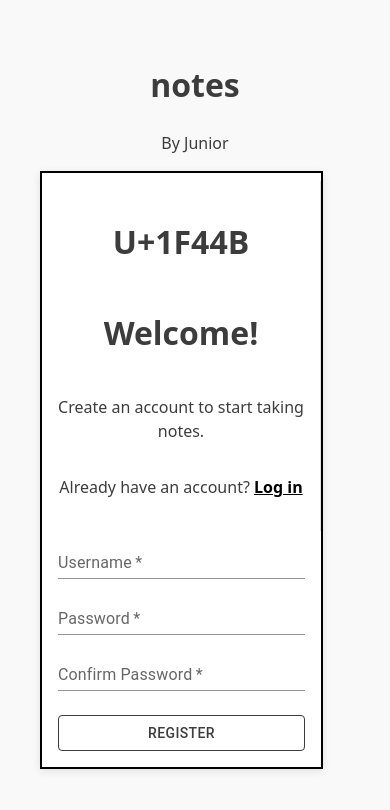
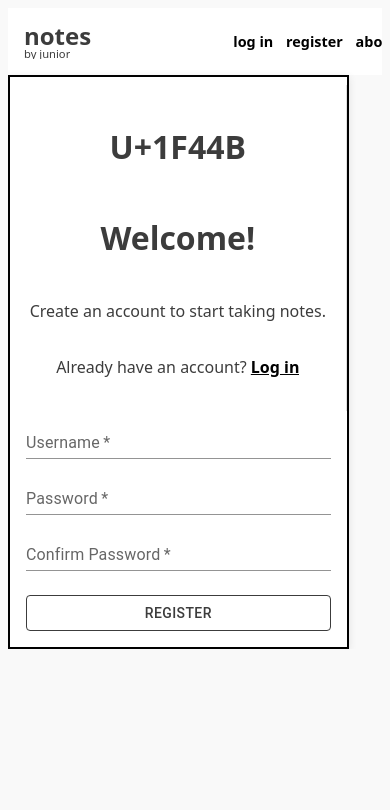
Before and after one commit to juniortmitchell/notes-app, a React (Vite) app: page / in a window 390 px wide. Shown: the top 810 px of the page. Built offline with nearby package versions, Linux system fonts and the light colour scheme.

Commit message:
chore
added more things to header and app styles

```diff
--- a/src/App.css
+++ b/src/App.css
@@ -1,6 +1,6 @@
 #root {
   max-width: 1280px;
-  margin: 0 auto;
-  padding: 2rem;
+  margin: 0;
+  padding: 0;
   text-align: center;
 }
--- a/src/components/Header/Header.jsx
+++ b/src/components/Header/Header.jsx
@@ -3,8 +3,21 @@ import "./headerStyles.css"
 export default function Header() {
     return (
         <header className="app-header">
-            <h1>notes</h1>
-            <p>By Junior</p>
+            <div className="header-logo-container">
+                <h1 className="header-logo">notes</h1>
+                <p>by junior</p>
+            </div>
+            <div className="header-links">
+                <a className="header-link" href="#">
+                    log in
+                </a>
+                <a className="header-link" href="#">
+                    register
+                </a>
+                <a className="header-link" href="#">
+                    about
+                </a>
+            </div>
         </header>
     )
 }
--- a/src/components/Header/headerStyles.css
+++ b/src/components/Header/headerStyles.css
@@ -0,0 +1,76 @@
+.app-header {
+    display: flex;
+    flex-direction: row;
+    justify-content: space-around;
+    align-items: center;
+    top: 0;
+    left: 0;
+    width: 100%;
+    padding: 1rem 0;
+    background-color: white;
+}
+
+.header-logo-container {
+    display: flex;
+    flex-direction: column;
+    align-items: flex-start;
+    gap: 0;
+}
+
+.header-logo-container p {
+    margin: 0;
+    padding: 0;
+    font-size: 0.8rem;
+    line-height: 1;
+}
+
+.header-logo {
+    height: auto;
+    width: auto;
+    margin: 0;
+    padding: 0;
+    line-height: 1;
+}
+
+.header-links {
+    display: flex;
+    flex-direction: row;
+    gap: 1.5rem;
+}
+
+.header-link {
+    text-decoration: none;
+    color: black;
+    font-size: larger;
+    font-weight: bold;
+    border-radius: 1px solid black;
+}
+
+/* Mobile responsive styles */
+@media (max-width: 768px) {
+    .app-header {
+        justify-content: space-between;
+        padding: 1rem;
+    }
+
+    .header-logo-container {
+        flex-direction: column;
+        align-items: flex-start;
+    }
+
+    .header-logo {
+        font-size: 1.5rem;
+    }
+
+    .header-logo-container p {
+        font-size: 0.7rem;
+    }
+
+    .header-links {
+        gap: 0.8rem;
+    }
+
+    .header-link {
+        font-size: 0.9rem;
+    }
+}
--- a/src/components/Register/Register.jsx
+++ b/src/components/Register/Register.jsx
@@ -1,6 +1,29 @@
 import { TextField, Container, Button } from "@mui/material"
 import "./registerStyles.css"
 import notesLogo from "../../assets/notes-logo.png"
+
+const validatePassword = (password) => {
+    // At least 8 characters, one uppercase letter, one lowercase letter, one number, one special character
+    const passwordRegex =
+        /^(?=.*[a-z])(?=.*[A-Z])(?=.*\d)(?=.*[@$!%*?&])[A-Za-z\d@$!%*?&]{8,}$/
+    if (passwordRegex.test(password) === false) {
+        alert(
+            "Password must be at least 8 characters long and include uppercase, lowercase, number, and special character."
+        )
+    } else {
+        alert("Registered successfully!")
+    }
+}
+
+const validatePasswordsMatch = (password, confirmPassword) => {
+    return password === confirmPassword
+}
+
+const validateUsername = (username) => {
+    // Username must be 3-20 characters, alphanumeric and underscores only
+    const usernameRegex = /^[a-zA-Z0-9_]{3,20}$/
+    return usernameRegex.test(username)
+}
 
 export default function Register() {
     return (
@@ -19,6 +42,7 @@ export default function Register() {
                     label="Username"
                     variant="standard"
                     type="text"
+                    color="black"
                     required
                 />
 
@@ -27,6 +51,7 @@ export default function Register() {
                     label="Password"
                     variant="standard"
                     type="password"
+                    color="black"
                     slotProps={{ htmlInput: { minLength: 8 } }}
                     required
                 />
@@ -36,21 +61,14 @@ export default function Register() {
                     label="Confirm Password"
                     variant="standard"
                     type="password"
+                    color="black"
                     required
                 />
 
                 <Button
                     id="register-submit-button"
                     onClick={() => {
-                        if (
-                            document.getElementById("password-field").value !==
-                            document.getElementById("confirm-password-field")
-                                .value
-                        ) {
-                            alert("Passwords do not match!")
-                        } else {
-                            alert("Registered successfully!")
-                        }
+                        alert("clicked") //add validation later
                     }}
                     variant="outlined"
                     color="black"
```
